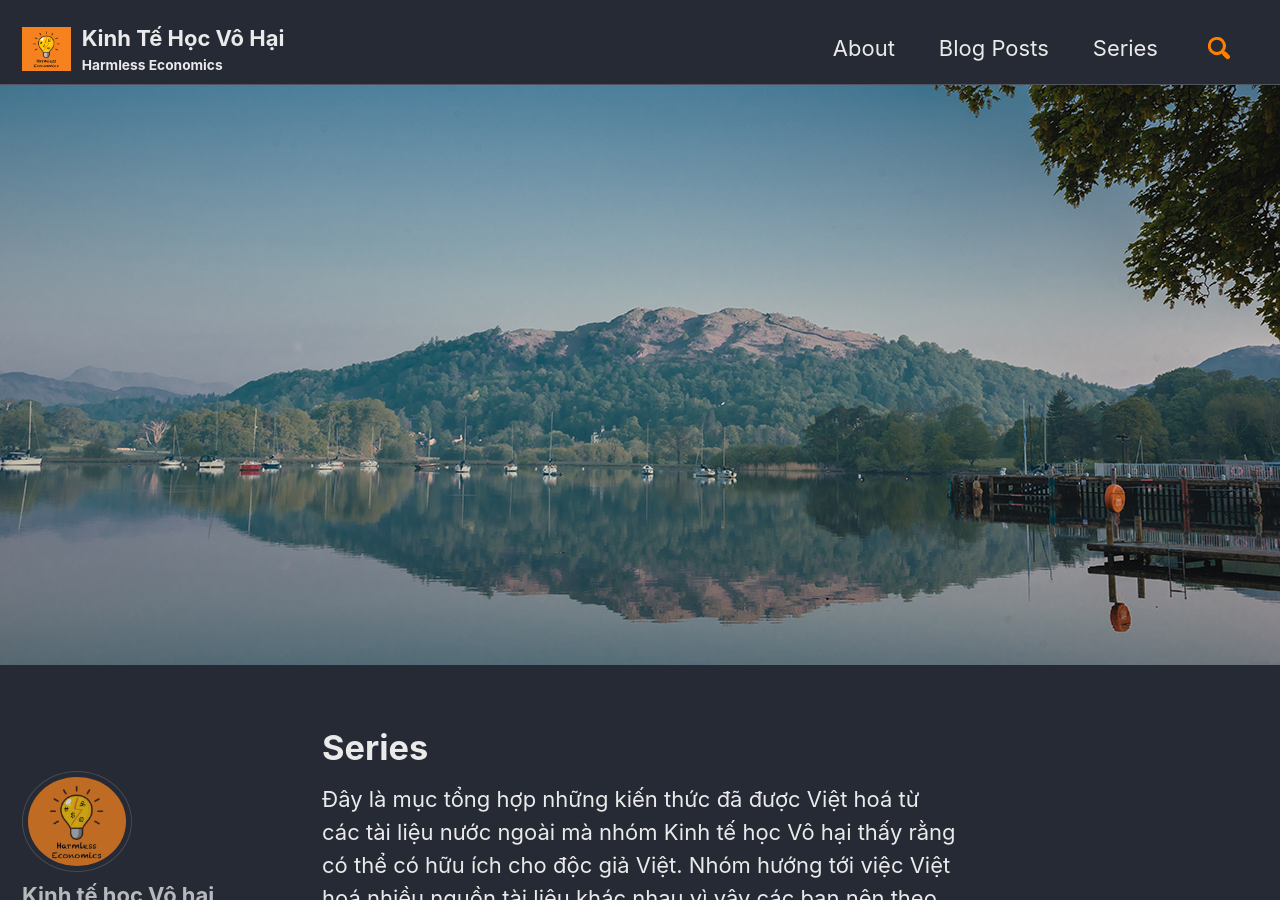
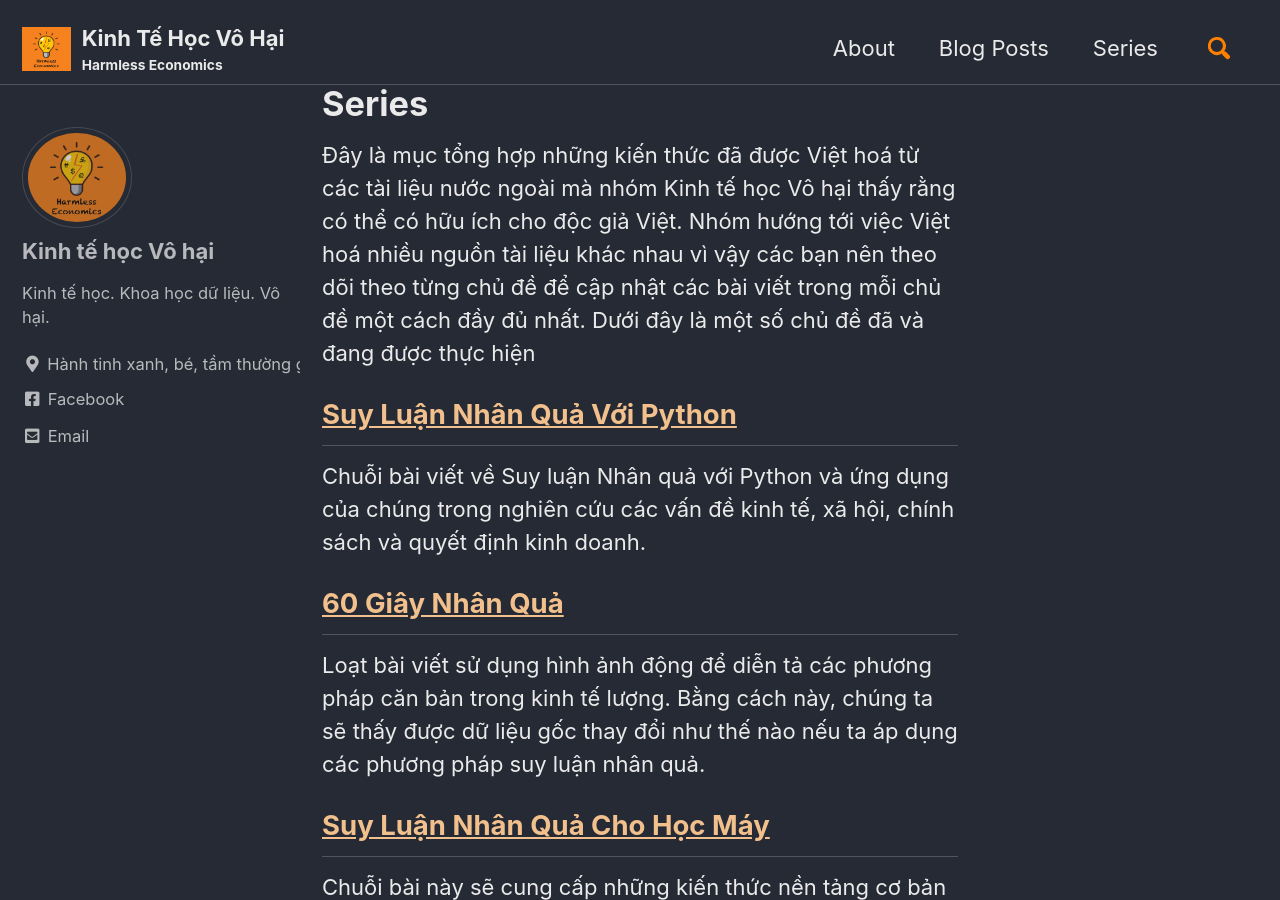
Before and after one commit to kinhtehocvohai/kinhtehocvohai.github.io, a Jekyll site: the page built from _pages/series.md, in a window 1280 px wide and 900 px high. Built offline with Jekyll 4.4.1, drawn with Linux system fonts in a browser that asks for light colours; cached includes are drawn as plain includes.

Commit message:
Update series.md

```diff
--- a/_pages/series.md
+++ b/_pages/series.md
@@ -3,8 +3,6 @@ layouts: single
 title: Series
 share: false
 comments: false
-header:
-  image: /assets/images/media/seriescover.jpg
 permalink: /series/
 excerpt: "Mục tổng hợp những kiến thức đã được Việt hoá từ các tài liệu nước ngoài"
 ---
```
